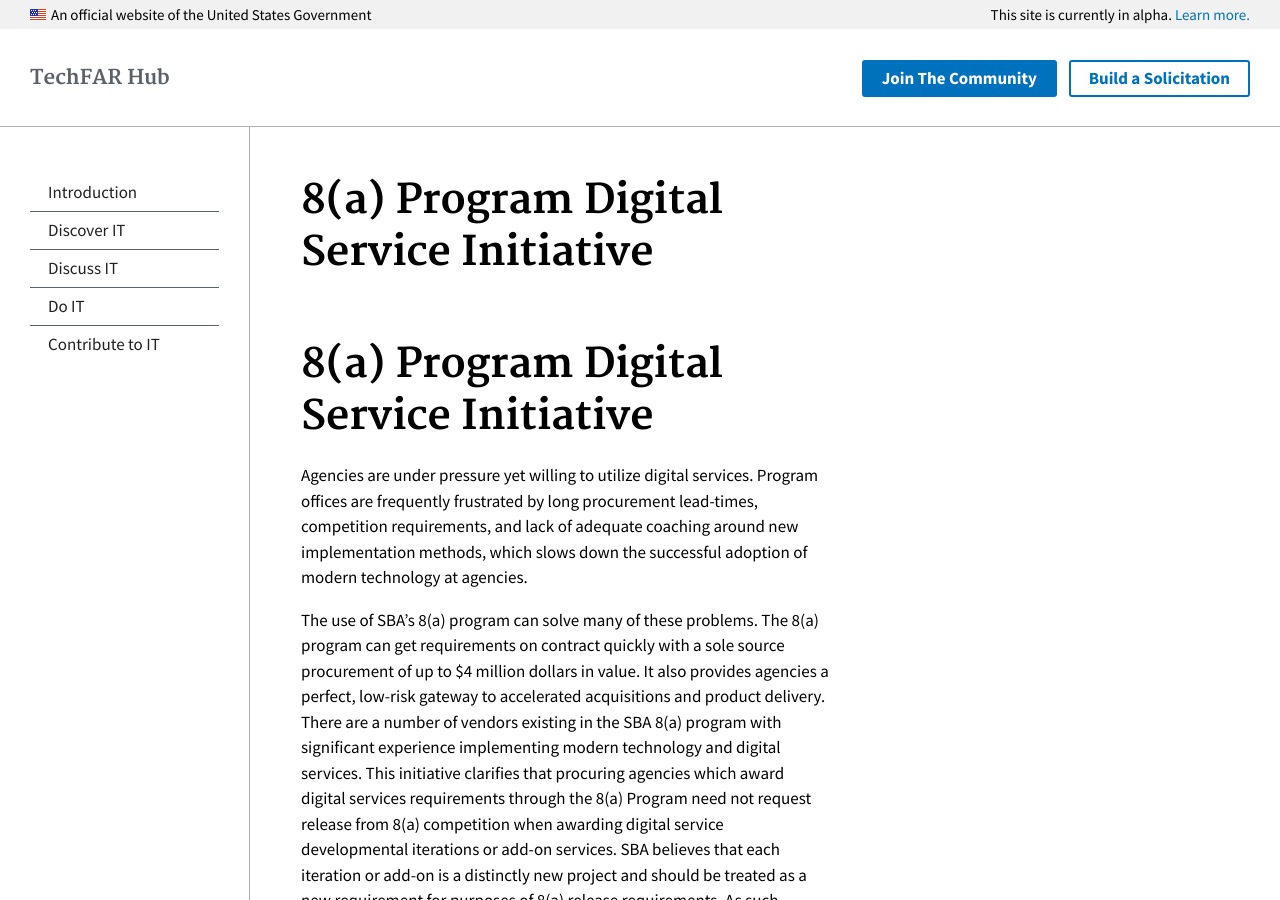
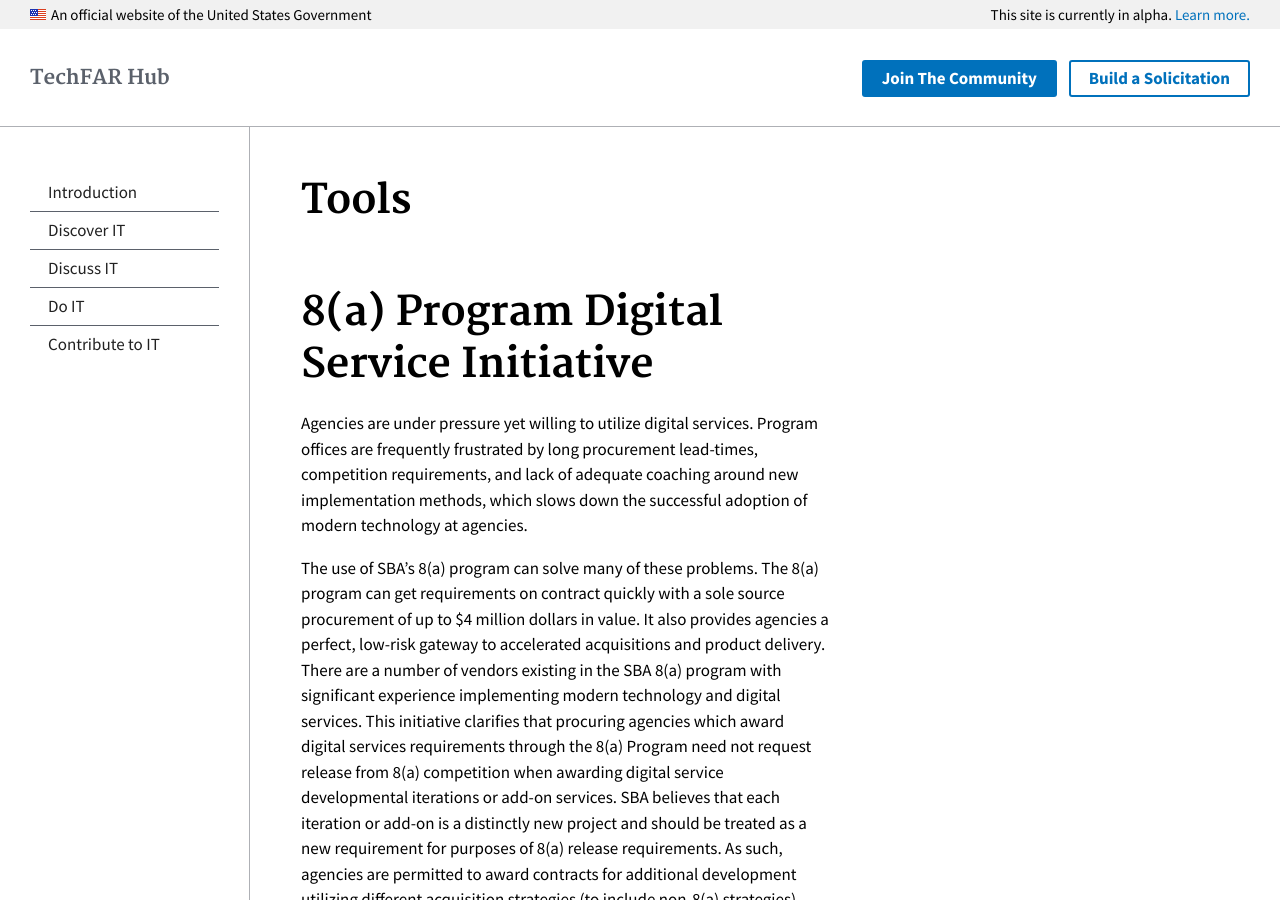
Before and after one commit to usds/techfar-hub, a Jekyll site: the page built from sba-docs/sba8a.md, in a window 1280 px wide and 900 px high. Built offline with Jekyll 4.4.1, drawn with Linux system fonts in a browser that asks for light colours; our own code applies the rules of GitHub Pages for plain Markdown files; some of the changed lines change nothing that is shown.

Commit message:
Adding title, ID and permalink

```diff
--- a/sba-docs/sba8a.md
+++ b/sba-docs/sba8a.md
@@ -1,3 +1,10 @@
+---
+permalink: /do-IT/SBA_8a/
+id: 1
+layout: default
+title: Tools
+---
+
 # 8(a) Program Digital Service Initiative
 
 Agencies are under pressure yet willing to utilize digital services.  Program offices are frequently frustrated by long procurement lead-times, competition requirements, and lack of adequate coaching around new implementation methods, which slows down the successful adoption of modern technology at agencies.
```
